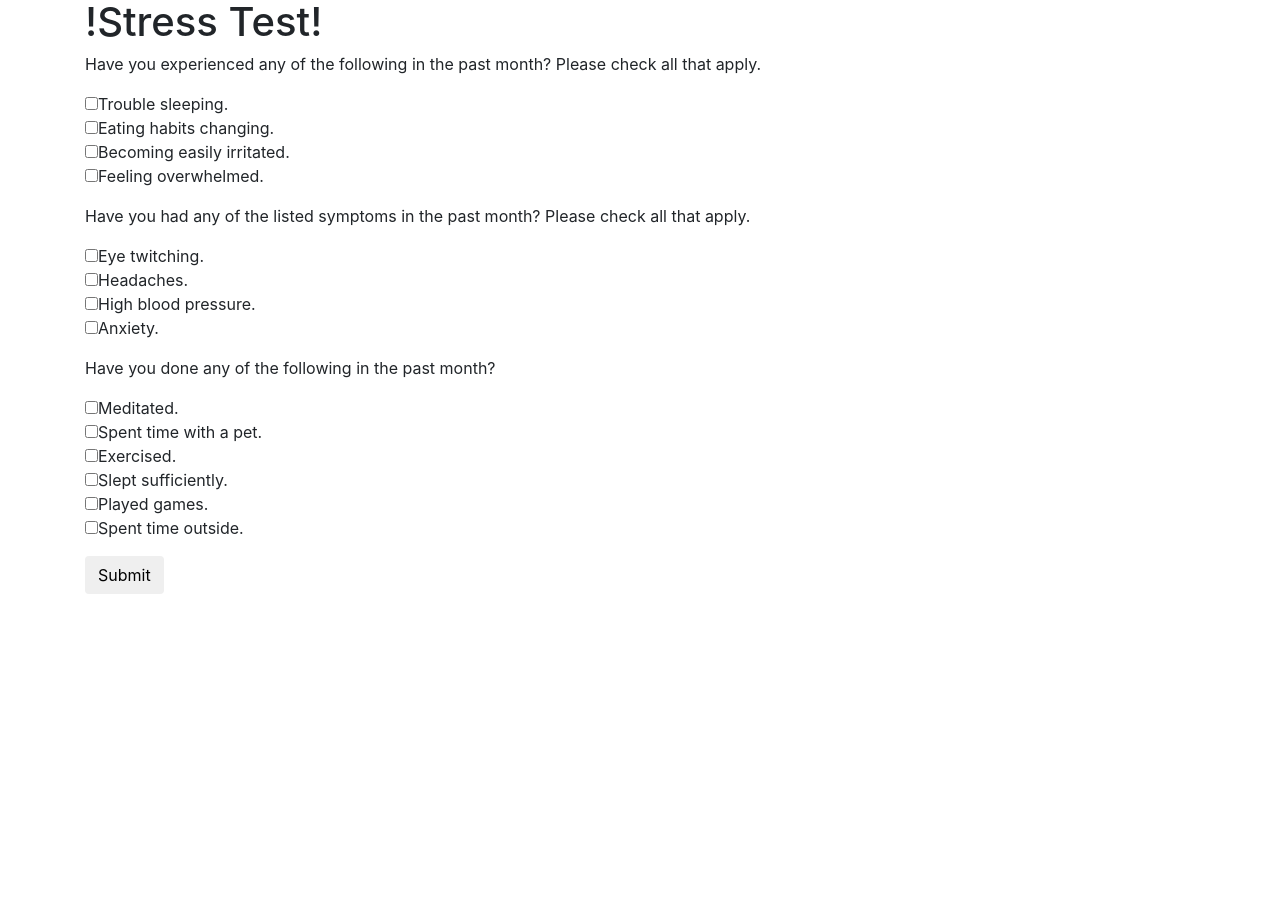
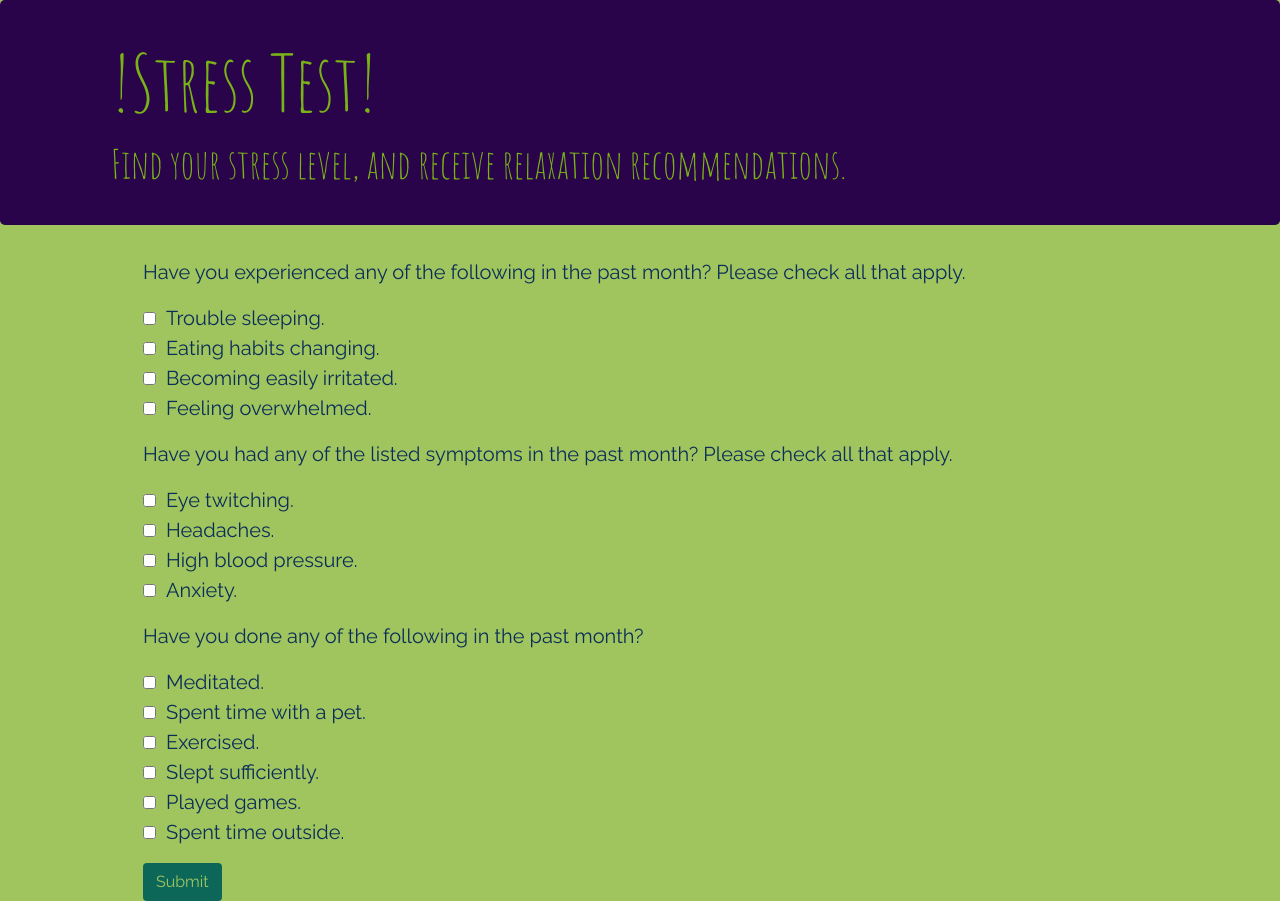
Before and after one commit to langlk/stress-test, a plain HTML site: page index.html in a window 1280 px wide. Before the commit the page ends 800 px from the top, so only its background shows below. Drawn offline with nearby package versions, Linux system fonts and the light colour scheme.

Commit message:
Add formatting and custom colors/fonts.

```diff
--- a/css/styles.css
+++ b/css/styles.css
@@ -1,3 +1,52 @@
+body {
+  background-color: #a0c55f;
+  color: #0b2e59;
+  font-family: 'Raleway', sans-serif;
+  font-size: 20px;
+}
+
+input {
+  margin-right: 10px;
+}
+
 .results {
   display: none;
 }
+
+.jumbotron {
+  background-color: #2a044a;
+  color: #7ab317;
+  padding: 40px 0px 15px 0px;
+  font-family: 'Amatic SC', cursive;
+}
+
+.btn {
+  background-color: #0d6759;
+  color: #a0c55f;
+}
+
+.container {
+  max-width: 80%;
+  margin-left: auto;
+  margin-right: auto;
+}
+
+.jumbotron .container {
+  max-width: 85%;
+}
+
+.jumbotron h1 {
+  font-size: 78px;
+}
+
+.jumbotron p {
+  font-size: 40px;
+}
+
+.results {
+  font-size: 30px;
+}
+
+.other-relief {
+  font-size: 20px;
+}
--- a/index.html
+++ b/index.html
@@ -1,6 +1,7 @@
 <!DOCTYPE html>
 <html>
   <head>
+    <link href="https://fonts.googleapis.com/css?family=Amatic+SC|Raleway" rel="stylesheet">
     <link rel="stylesheet" href="https://maxcdn.bootstrapcdn.com/bootstrap/4.0.0-beta/css/bootstrap.min.css" integrity="sha384-/Y6pD6FV/Vv2HJnA6t+vslU6fwYXjCFtcEpHbNJ0lyAFsXTsjBbfaDjzALeQsN6M" crossorigin="anonymous">
     <link rel="stylesheet" href="css/styles.css" type="text/css">
     <script src="js/jquery-3.2.1.js"></script>
@@ -8,8 +9,13 @@
     <title>Stress Test</title>
   </head>
   <body>
+    <div class="jumbotron">
+      <div class="container">
+        <h1>!Stress Test!</h1>
+        <p>Find your stress level, and receive relaxation recommendations.</p>
+      </div>
+    </div>
     <div class="container">
-      <h1>!Stress Test!</h1>
       <form id="stress-test">
         <div class="form-group">
           <p>Have you experienced any of the following in the past month? Please check all that apply.</p>
--- a/js/scripts.js
+++ b/js/scripts.js
@@ -39,8 +39,10 @@ $(document).ready(function() {
 
     var reliefActivites = {"meditation":"Meditating", "pet":"Spend time with a pet", "exercise":"Exercising", "sleep":"Getting more sleep", "games":"Playing games", "outside":"Spending time outside"}
     var stressLevelStrings = ["Your stress levels are low.", "You're handling your stress well.", "You may be somewhat stressed.", "You may be stressed."];
+
     var stressLevel = getStressLevel(badSigns.length, goodSigns.length);
     $(".results").prepend("<p>" + stressLevelStrings[stressLevel] + "</p>");
+    $(".other-relief").hide();
     if (stressLevel > 1) {
       $(".other-relief").show();
       otherRelief.forEach(function(activity) {
```
